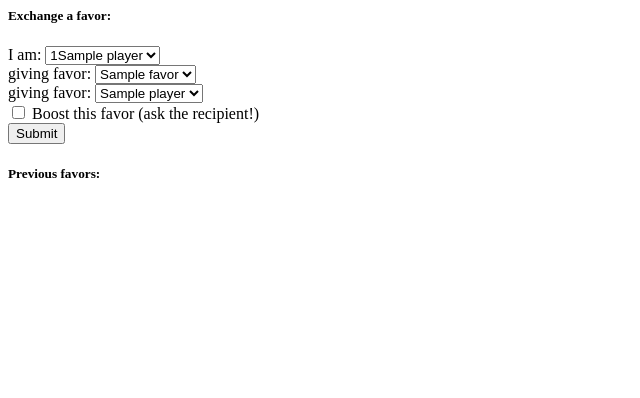
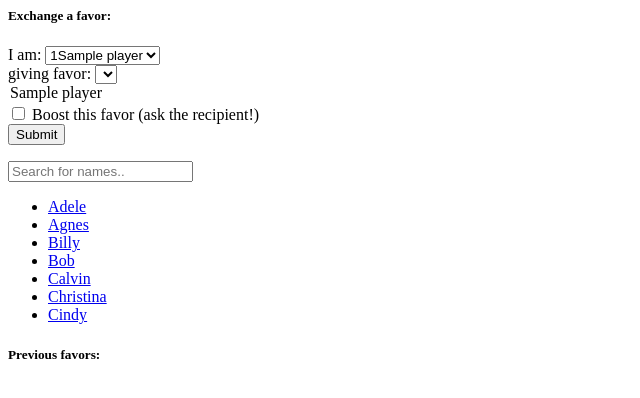
Before and after one commit to briankinney/favors-game, a Flask app: template templates/play.html in a window 1280 px wide. Shown: the top 398 px of the page, without its empty margins (0-640 px from the left). Run offline with Flask 2, Linux system fonts and the light colour scheme; the template is opened without the code that fills it: most values are stand-ins (such as "Sample title", 1, 10 or a date in 2020); lists and menus that the app fills with data are empty.

Commit message:
preparing for conflict btwn js and gabe changes

```diff
--- a/templates/play.html
+++ b/templates/play.html
@@ -1,3 +1,24 @@
+<script>
+    function myFunction() {
+      // Declare variables
+      var input, filter, ul, li, a, i, txtValue;
+      input = document.getElementById('myInput');
+      filter = input.value.toUpperCase();
+      ul = document.getElementById("favor");
+      li = ul.getElementsByTagName('option');
+
+      // Loop through all list items, and hide those who don't match the search query
+      for (i = 0; i < li.length; i++) {
+        a = li[i].getElementsByTagName("a")[0];
+        txtValue = a.textContent || a.innerText;
+        if (txtValue.toUpperCase().indexOf(filter) > -1) {
+          li[i].style.display = "";
+        } else {
+          li[i].style.display = "none";
+        }
+      }
+}
+</script>
 <div class="row">
     <div class="col">
     </div>
@@ -16,7 +37,7 @@
                     </div>
                     <div class="form-group">
                         <label for="favor">giving favor: </label>
-                        <select class="form-control" id="favor" name="favor">
+                        <select class="form-control" id="favor" name="favor" onkeyup="myFunction()" placeholder="Search for favors..>
                             {% for favor in favors %}
                             <option>{{ favor }}</option>
                             {% endfor %}
@@ -44,6 +65,20 @@
     <div class="col">
     </div>
 </div>
+
+<div>
+    <input type="text" id="myInput" onkeyup="myFunction()" placeholder="Search for names..">
+
+    <ul id="myUL">
+      <li><a href="#">Adele</a></li>
+      <li><a href="#">Agnes</a></li>
+      <li><a href="#">Billy</a></li>
+      <li><a href="#">Bob</a></li>
+      <li><a href="#">Calvin</a></li>
+      <li><a href="#">Christina</a></li>
+      <li><a href="#">Cindy</a></li>
+    </ul>
+</div>
 <div class="row">
     <div class="col-1">
     </div>
```
